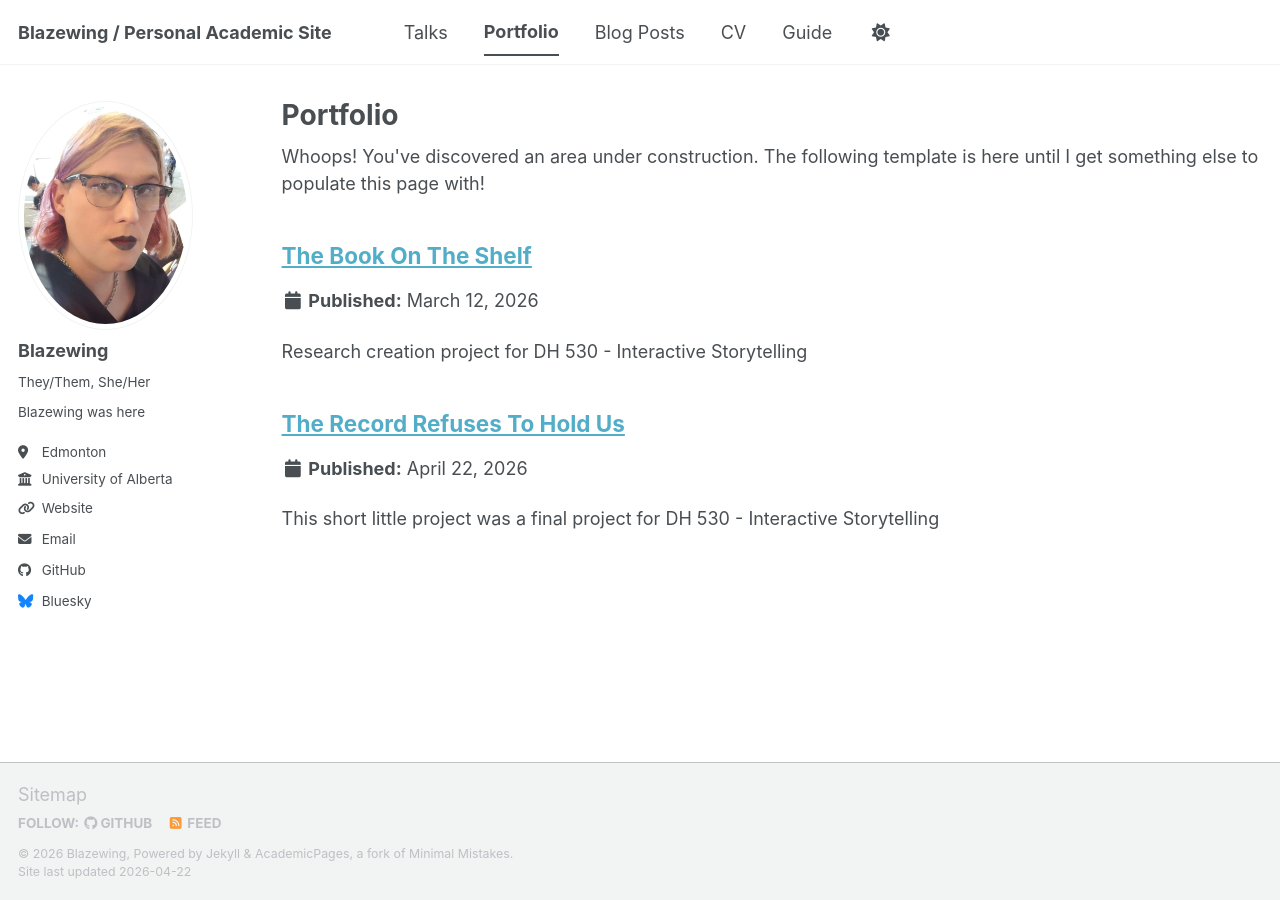
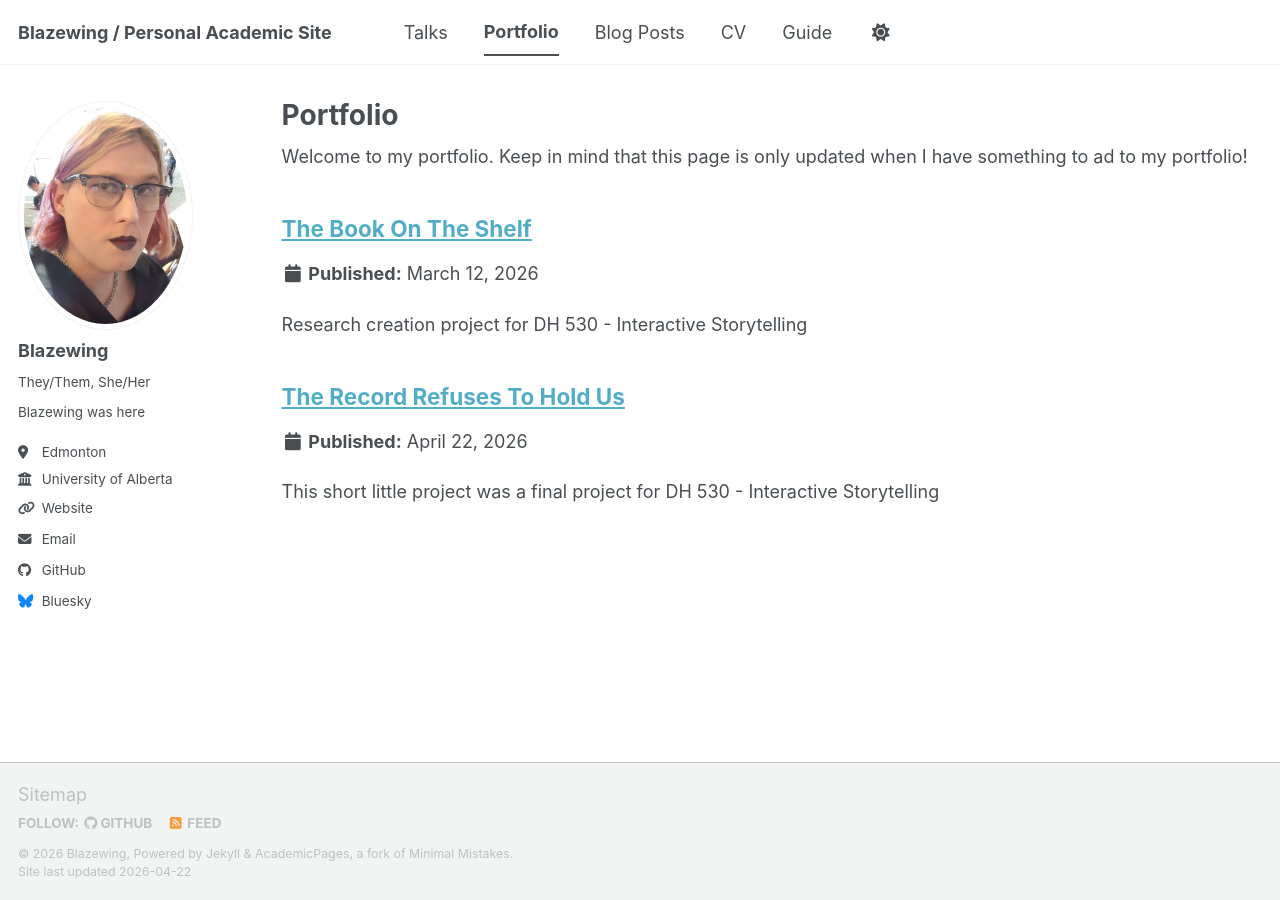
Before and after one commit to Blazewing2010/me, a Jekyll site: the page built from _pages/portfolio.html, in a window 1280 px wide. Built offline with Jekyll 4.4.1, drawn with Linux system fonts in a browser that asks for light colours; a script bundle is joined from its source files by our own code; library files that are not in the unit come from our copies.

Commit message:
Update portfolio.html

```diff
--- a/_pages/portfolio.html
+++ b/_pages/portfolio.html
@@ -5,7 +5,7 @@ permalink: /portfolio/
 author_profile: true
 ---
 
-Whoops! You've discovered an area under construction. The following template is here until I get something else to populate this page with!
+Welcome to my portfolio. Keep in mind that this page is only updated when I have something to ad to my portfolio!
 
 {% include base_path %}
 
```
